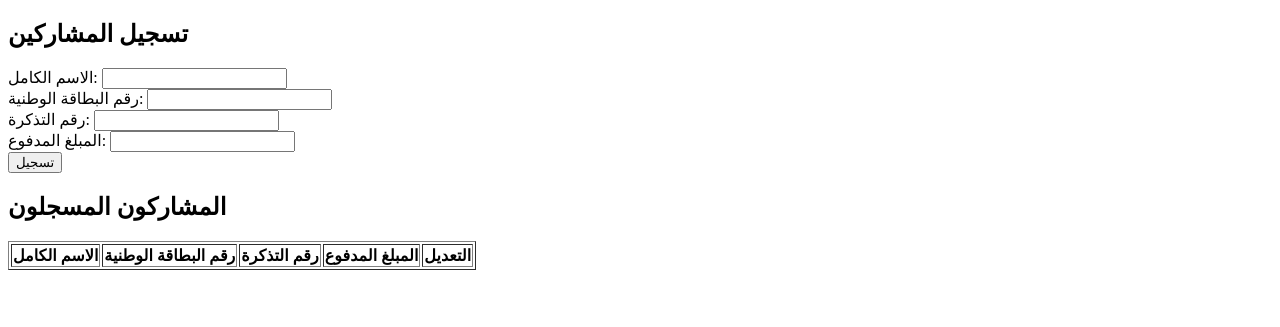
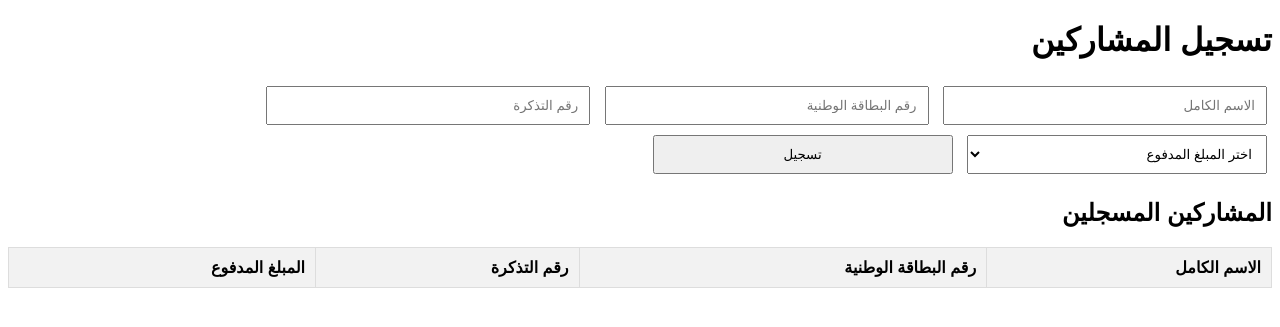
Before and after one commit to OUCHTAH/chakir, a Flask app: page / in a window 1280 px wide. Shown: the top 327 px of the page. Run offline with Flask 2, Linux system fonts and the light colour scheme; lists and menus that the app fills with data are empty.

Commit message:
Update home.html

```diff
--- a/templates/home.html
+++ b/templates/home.html
@@ -1,52 +1,88 @@
 <!DOCTYPE html>
-<html lang="ar">
+<html lang="ar" dir="rtl">
 <head>
     <meta charset="UTF-8">
     <meta name="viewport" content="width=device-width, initial-scale=1.0">
-    <title>التسجيل في الفعالية</title>
+    <title>تسجيل المشاركين</title>
+    <style>
+        body {
+            font-family: Arial, sans-serif;
+            direction: rtl;
+        }
+        table {
+            width: 100%;
+            border-collapse: collapse;
+            margin-top: 20px;
+        }
+        th, td {
+            padding: 10px;
+            text-align: right;
+            border: 1px solid #ddd;
+        }
+        th {
+            background-color: #f2f2f2;
+        }
+        form {
+            margin-top: 20px;
+        }
+        input, select, button {
+            padding: 10px;
+            margin: 5px;
+            width: 100%;
+            max-width: 300px;
+        }
+    </style>
 </head>
 <body>
-    <h2>تسجيل المشاركين</h2>
-    <form method="POST" action="/register">
-        <label for="name">الاسم الكامل:</label>
-        <input type="text" id="name" name="name" required><br>
 
-        <label for="national_id">رقم البطاقة الوطنية:</label>
-        <input type="text" id="national_id" name="national_id" required><br>
+    <h1>تسجيل المشاركين</h1>
 
-        <label for="ticket_number">رقم التذكرة:</label>
-        <input type="text" id="ticket_number" name="ticket_number" required><br>
+    <!-- رسالة فلاش -->
+    {% with messages = get_flashed_messages() %}
+        {% if messages %}
+            <ul>
+            {% for message in messages %}
+                <li>{{ message }}</li>
+            {% endfor %}
+            </ul>
+        {% endif %}
+    {% endwith %}
 
-        <label for="amount">المبلغ المدفوع:</label>
-        <input type="number" id="amount" name="amount" required><br>
-
+    <!-- نموذج التسجيل -->
+    <form method="POST" action="{{ url_for('register') }}">
+        <input type="text" name="name" placeholder="الاسم الكامل" required>
+        <input type="text" name="id_card" placeholder="رقم البطاقة الوطنية" required>
+        <input type="text" name="ticket_number" placeholder="رقم التذكرة" required>
+        <select name="amount" required>
+            <option value="">اختر المبلغ المدفوع</option>
+            <option value="100">100 درهم</option>
+            <option value="200">200 درهم</option>
+            <option value="300">300 درهم</option>
+        </select>
         <button type="submit">تسجيل</button>
     </form>
 
-    <h2>المشاركون المسجلون</h2>
-    <table border="1">
+    <h2>المشاركين المسجلين</h2>
+    <table>
         <thead>
             <tr>
                 <th>الاسم الكامل</th>
                 <th>رقم البطاقة الوطنية</th>
                 <th>رقم التذكرة</th>
                 <th>المبلغ المدفوع</th>
-                <th>التعديل</th>
             </tr>
         </thead>
         <tbody>
             {% for participant in participants %}
-            <tr>
-                <td>{{ participant.name }}</td>
-                <td>{{ participant.national_id }}</td>
-                <td>{{ participant.ticket_number }}</td>
-                <td>{{ participant.amount }}</td>
-                <td>
-                    <a href="{{ url_for('edit_participant', ticket_number=participant.ticket_number) }}">تعديل</a>
-                </td>
-            </tr>
+                <tr>
+                    <td>{{ participant.name }}</td>
+                    <td>{{ participant.id_card }}</td>
+                    <td>{{ participant.ticket_number }}</td>
+                    <td>{{ participant.amount }} درهم</td>
+                </tr>
             {% endfor %}
         </tbody>
     </table>
+
 </body>
 </html>
```
